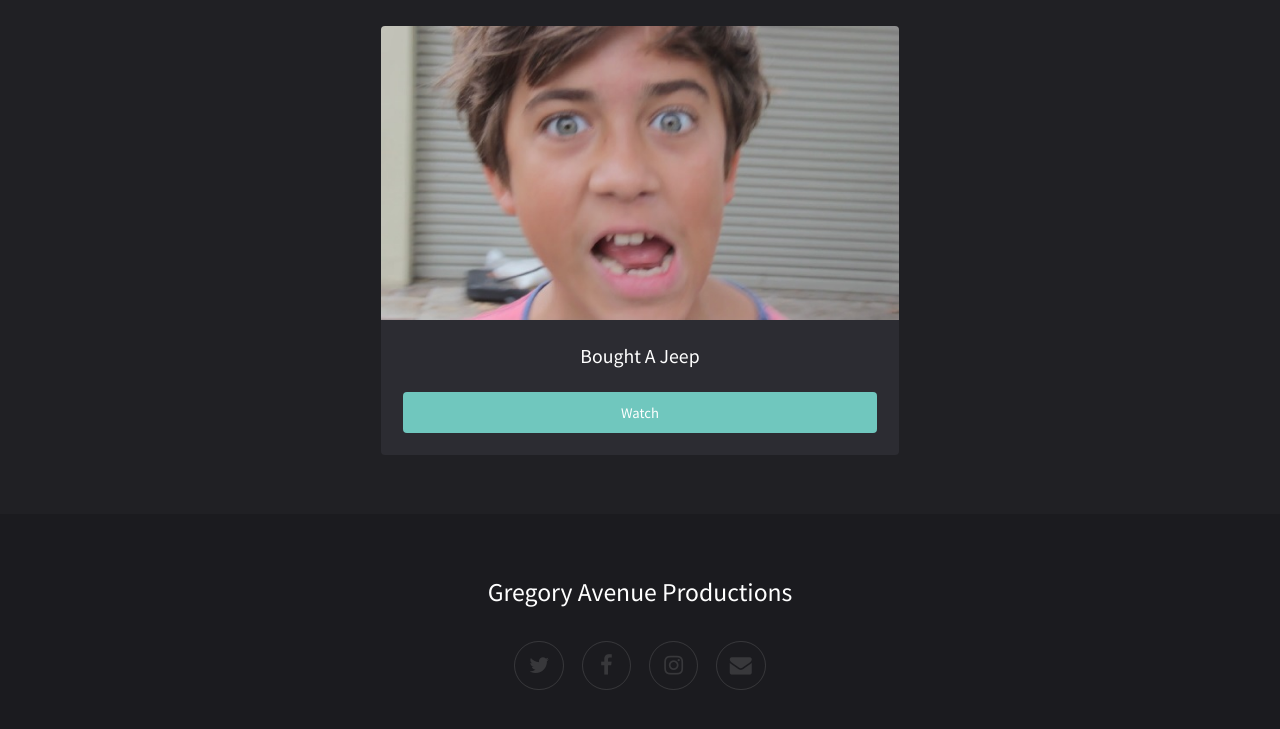
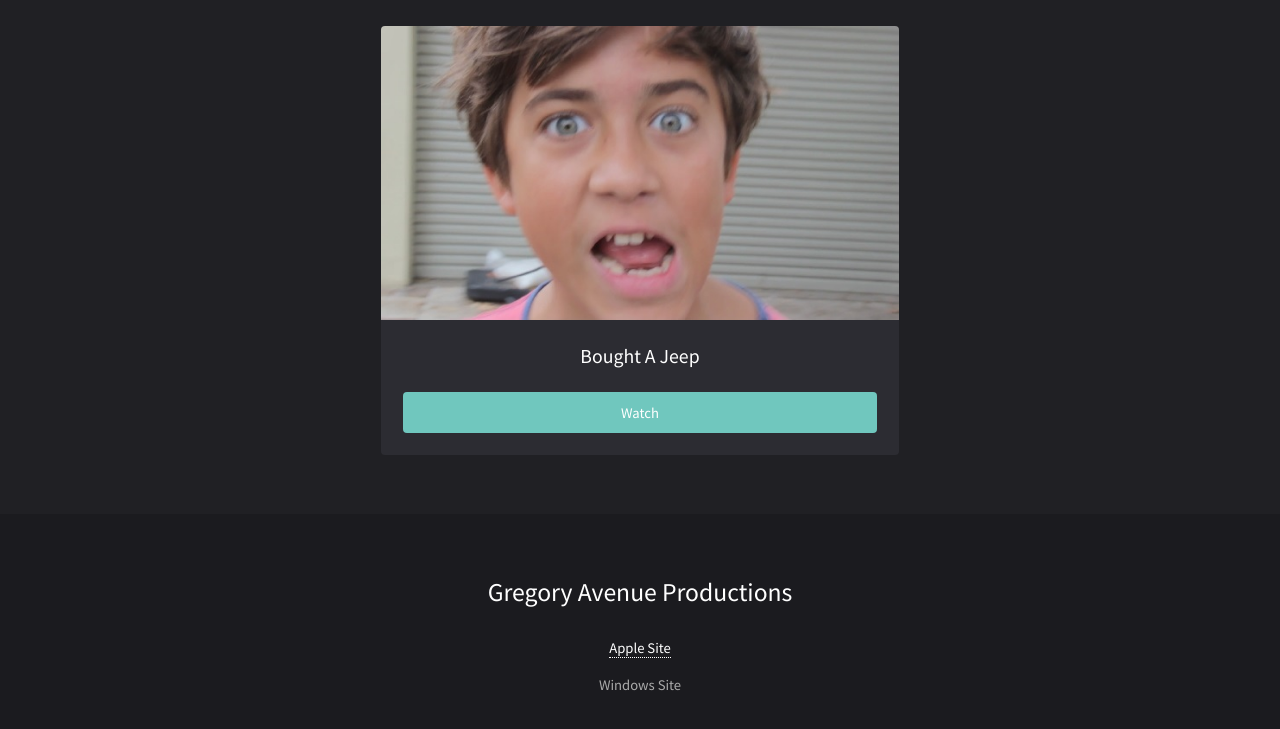
Before and after one commit to XLittleJackX/XLittleJackX.github.io, a plain HTML site: page index.html in a window 1280 px wide. Shown: the part 3825-4554 px from the top of the page. Drawn offline with Linux system fonts and the light colour scheme.

Commit message:
Add files via upload

```diff
--- a/index.html
+++ b/index.html
@@ -163,14 +163,12 @@
 				<footer id="footer">
 					<div class="inner">
 						<h2>Gregory Avenue Productions</h2>
-						<p></p>
-
-						<ul class="icons">
-							<li><a href="#" class="icon fa-twitter"><span class="label">Twitter</span></a></li>
-							<li><a href="#" class="icon fa-facebook"><span class="label">Facebook</span></a></li>
-							<li><a href="#" class="icon fa-instagram"><span class="label">Instagram</span></a></li>
-							<li><a href="#" class="icon fa-envelope"><span class="label">Email</span></a></li>
-						</ul>
+						<h1>
+						<a href="Mac Compat.html">Apple Site</a>
+						</h1>
+						<h1>
+						<font color=#aaaaaa> Windows Site </font>
+						</h1>
 						<p class="copyright"></p>
 					</div>
 				</footer>
```
Also changed, not shown: Mac Compat.html (+6 -9 lines).
